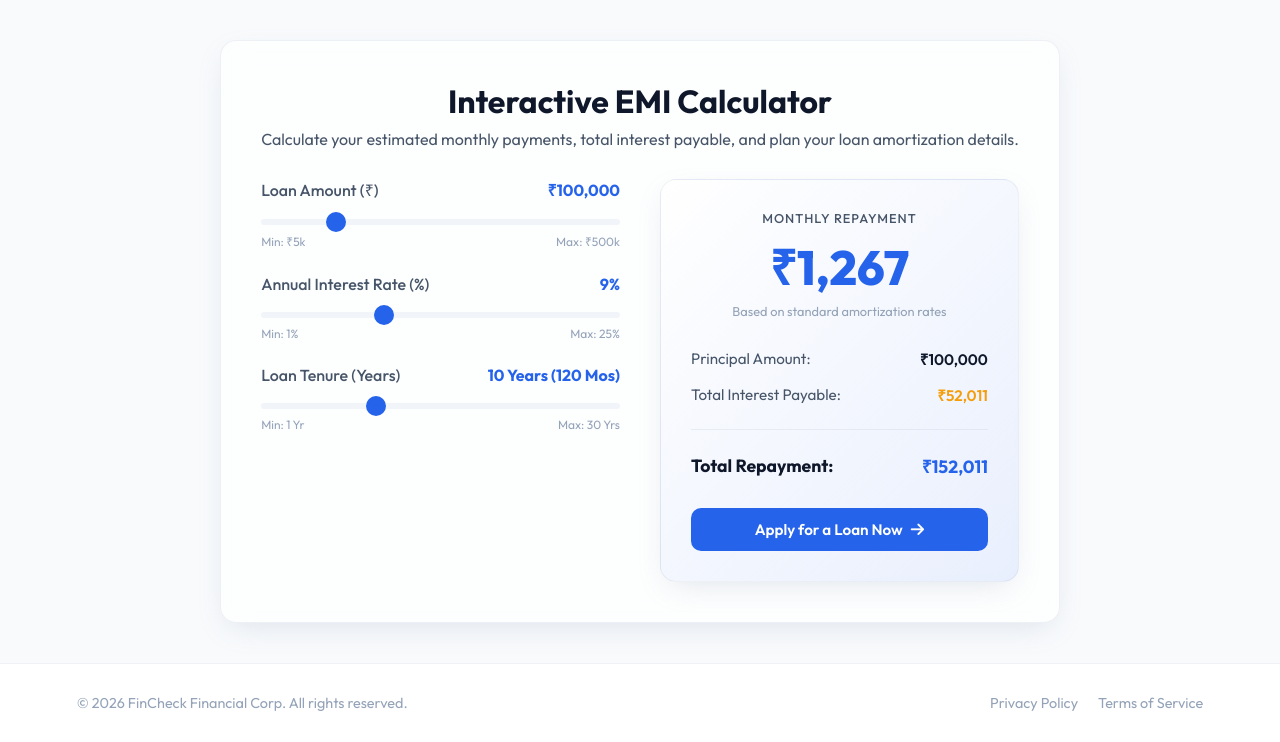
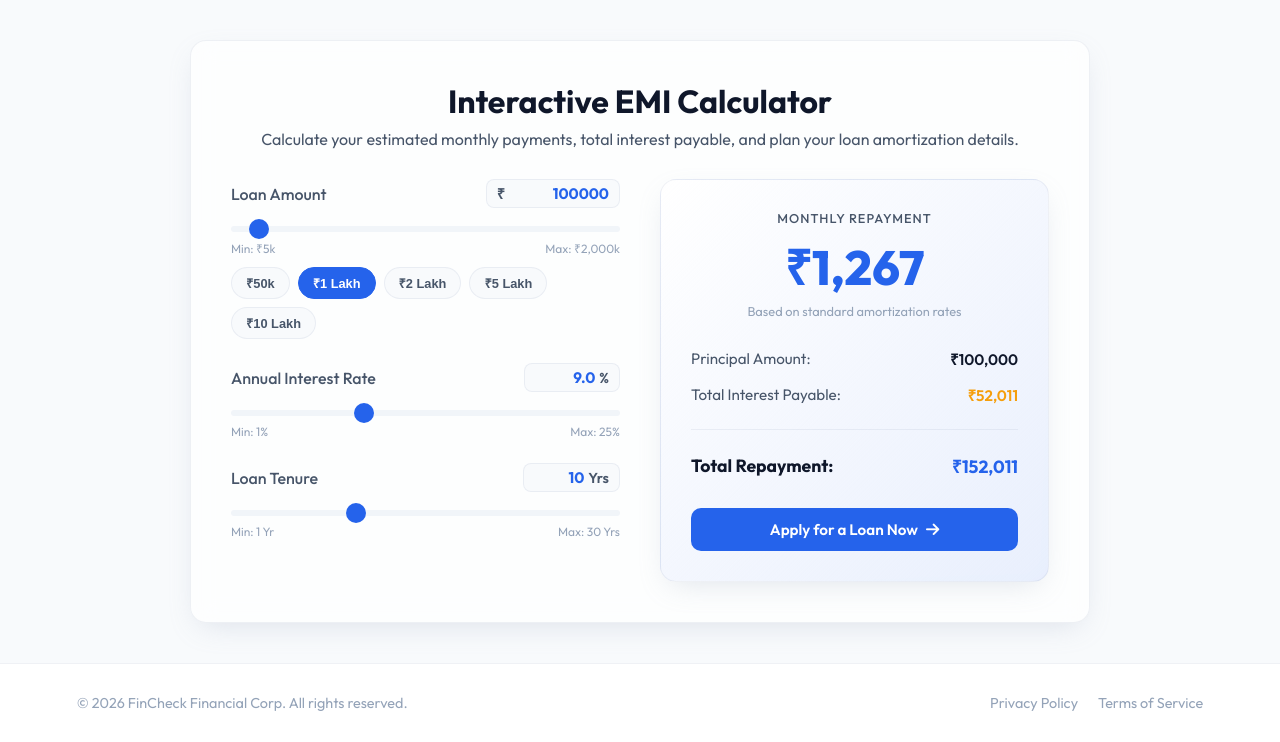
Before and after one commit to ayushchaudhary98012-commits/Fincheck-, a Flask app: page /calculator in a window 1280 px wide. Shown: the part 70-812 px from the top of the page. Run offline with Flask 3, Linux system fonts and the light colour scheme.

Commit message:
Synchronize EMI calculator inputs and sliders, add quick chips

```diff
--- a/fincheck/frontend/static/css/styles.css
+++ b/fincheck/frontend/static/css/styles.css
@@ -1008,3 +1008,81 @@ footer {
         gap: 0;
     }
 }
+
+/* Inline Input wrapper inside slider header */
+.input-inline-wrap {
+    display: inline-flex;
+    align-items: center;
+    background: var(--bg-primary);
+    border: 1px solid var(--glass-border);
+    border-radius: 8px;
+    padding: 4px 10px;
+    transition: var(--transition);
+}
+
+.input-inline-wrap:focus-within {
+    border-color: var(--primary);
+    box-shadow: 0 0 0 2px var(--primary-light);
+}
+
+.inline-calc-input {
+    border: none;
+    background: transparent;
+    outline: none;
+    font-family: inherit;
+    font-size: 0.95rem;
+    font-weight: 700;
+    color: var(--primary);
+    width: 100px;
+    text-align: right;
+}
+
+/* Hide spin-buttons in number inputs */
+.inline-calc-input::-webkit-outer-spin-button,
+.inline-calc-input::-webkit-inner-spin-button {
+    -webkit-appearance: none;
+    margin: 0;
+}
+.inline-calc-input {
+    -moz-appearance: textfield; /* Firefox */
+}
+
+.currency-symbol {
+    font-weight: 600;
+    color: var(--text-secondary);
+    margin-right: 4px;
+    font-size: 0.9rem;
+}
+
+/* Quick Select Chips */
+.quick-select-chips {
+    display: flex;
+    gap: 8px;
+    flex-wrap: wrap;
+    margin-top: 10px;
+}
+
+.chip-btn {
+    background: var(--bg-primary);
+    border: 1px solid var(--glass-border);
+    border-radius: 20px;
+    padding: 6px 14px;
+    font-size: 0.8rem;
+    font-weight: 600;
+    color: var(--text-secondary);
+    cursor: pointer;
+    transition: var(--transition);
+}
+
+.chip-btn:hover {
+    background: var(--primary-light);
+    color: var(--primary);
+    border-color: var(--primary);
+    transform: translateY(-1px);
+}
+
+.chip-btn.active {
+    background: var(--primary);
+    color: #ffffff;
+    border-color: var(--primary);
+}
--- a/fincheck/frontend/static/js/calculator.js
+++ b/fincheck/frontend/static/js/calculator.js
@@ -9,41 +9,79 @@ function initCalculator() {
     const interestRateSlider = document.getElementById('calc-rate');
     const tenureSlider = document.getElementById('calc-tenure');
 
-    if (!loanAmountSlider || !interestRateSlider || !tenureSlider) return;
+    const loanAmountInput = document.getElementById('calc-amount-input');
+    const interestRateInput = document.getElementById('calc-rate-input');
+    const tenureInput = document.getElementById('calc-tenure-input');
 
-    const loanAmountVal = document.getElementById('calc-amount-val');
-    const interestRateVal = document.getElementById('calc-rate-val');
-    const tenureVal = document.getElementById('calc-tenure-val');
+    if (!loanAmountSlider || !interestRateSlider || !tenureSlider ||
+        !loanAmountInput || !interestRateInput || !tenureInput) return;
 
     const emiDisplay = document.getElementById('calc-emi-val');
     const principalDisplay = document.getElementById('calc-principal-val');
     const interestDisplay = document.getElementById('calc-interest-val');
     const totalDisplay = document.getElementById('calc-total-val');
 
-    function updateCalculator() {
-        const amount = parseFloat(loanAmountSlider.value);
-        const rateAnnual = parseFloat(interestRateSlider.value);
-        const tenureYears = parseFloat(tenureSlider.value);
+    const chips = document.querySelectorAll('.chip-btn');
+
+    function updateCalculator(source) {
+        let amount = parseFloat(loanAmountInput.value) || 0;
+        let rateAnnual = parseFloat(interestRateInput.value) || 0;
+        let tenureYears = parseFloat(tenureInput.value) || 0;
+
+        // Handle source-specific synchronization
+        if (source === 'slider-amount') {
+            amount = parseFloat(loanAmountSlider.value);
+            loanAmountInput.value = amount;
+        } else if (source === 'input-amount') {
+            // Update slider position (constrained to slider min/max)
+            loanAmountSlider.value = Math.max(
+                parseFloat(loanAmountSlider.min),
+                Math.min(parseFloat(loanAmountSlider.max), amount)
+            );
+        } else if (source === 'slider-rate') {
+            rateAnnual = parseFloat(interestRateSlider.value);
+            interestRateInput.value = rateAnnual;
+        } else if (source === 'input-rate') {
+            interestRateSlider.value = Math.max(
+                parseFloat(interestRateSlider.min),
+                Math.min(parseFloat(interestRateSlider.max), rateAnnual)
+            );
+        } else if (source === 'slider-tenure') {
+            tenureYears = parseFloat(tenureSlider.value);
+            tenureInput.value = tenureYears;
+        } else if (source === 'input-tenure') {
+            tenureSlider.value = Math.max(
+                parseFloat(tenureSlider.min),
+                Math.min(parseFloat(tenureSlider.max), tenureYears)
+            );
+        }
+
         const tenureMonths = tenureYears * 12;
 
-        // Update labels
-        loanAmountVal.textContent = `₹${amount.toLocaleString()}`;
-        interestRateVal.textContent = `${rateAnnual}%`;
-        tenureVal.textContent = `${tenureYears} Years (${tenureMonths} Mos)`;
+        // Update chip active states based on amount
+        chips.forEach(chip => {
+            if (parseInt(chip.getAttribute('data-value')) === amount) {
+                chip.classList.add('active');
+            } else {
+                chip.classList.remove('active');
+            }
+        });
 
         // Calculate EMI
         const monthlyRate = (rateAnnual / 100) / 12;
         let emi = 0;
 
-        if (monthlyRate === 0) {
-            emi = amount / tenureMonths;
-        } else {
-            emi = (amount * monthlyRate * Math.pow(1 + monthlyRate, tenureMonths)) /
-                  (Math.pow(1 + monthlyRate, tenureMonths) - 1);
+        if (tenureMonths > 0) {
+            if (monthlyRate === 0) {
+                emi = amount / tenureMonths;
+            } else {
+                emi = (amount * monthlyRate * Math.pow(1 + monthlyRate, tenureMonths)) /
+                      (Math.pow(1 + monthlyRate, tenureMonths) - 1);
+            }
         }
 
         const totalPayment = emi * tenureMonths;
-        const totalInterest = totalPayment - amount;
+        const totalInterest = Math.max(0, totalPayment - amount);
 
         // Display values
         emiDisplay.textContent = `₹${Math.round(emi).toLocaleString()}`;
@@ -53,9 +91,24 @@ function initCalculator() {
     }
 
     // Add event listeners for sliders
-    loanAmountSlider.addEventListener('input', updateCalculator);
-    interestRateSlider.addEventListener('input', updateCalculator);
-    tenureSlider.addEventListener('input', updateCalculator);
+    loanAmountSlider.addEventListener('input', () => updateCalculator('slider-amount'));
+    interestRateSlider.addEventListener('input', () => updateCalculator('slider-rate'));
+    tenureSlider.addEventListener('input', () => updateCalculator('slider-tenure'));
+
+    // Add event listeners for numeric text inputs
+    loanAmountInput.addEventListener('input', () => updateCalculator('input-amount'));
+    interestRateInput.addEventListener('input', () => updateCalculator('input-rate'));
+    tenureInput.addEventListener('input', () => updateCalculator('input-tenure'));
+
+    // Add event listeners for chips
+    chips.forEach(chip => {
+        chip.addEventListener('click', () => {
+            const val = parseInt(chip.getAttribute('data-value'));
+            loanAmountInput.value = val;
+            loanAmountSlider.value = val;
+            updateCalculator('input-amount');
+        });
+    });
 
     // Initial run
     updateCalculator();
--- a/fincheck/frontend/templates/calculator.html
+++ b/fincheck/frontend/templates/calculator.html
@@ -14,22 +14,37 @@
         <div>
             <!-- Amount -->
             <div class="slider-group">
-                <div class="slider-header">
-                    <span>Loan Amount (₹)</span>
-                    <span id="calc-amount-val" class="slider-val">₹100,000</span>
+                <div class="slider-header" style="align-items: center; gap: 10px;">
+                    <span>Loan Amount</span>
+                    <div class="input-inline-wrap">
+                        <span class="currency-symbol">₹</span>
+                        <input type="number" id="calc-amount-input" class="inline-calc-input" min="5000" max="10000000" step="1000" value="100000">
+                    </div>
                 </div>
-                <input type="range" id="calc-amount" class="range-slider" min="5000" max="500000" step="5000" value="100000">
+                <input type="range" id="calc-amount" class="range-slider" min="5000" max="2000000" step="5000" value="100000">
                 <div style="display: flex; justify-content: space-between; font-size: 0.75rem; color: var(--text-muted); margin-top: 4px;">
                     <span>Min: ₹5k</span>
-                    <span>Max: ₹500k</span>
+                    <span>Max: ₹2,000k</span>
+                </div>
+
+                <!-- Quick Select Chips -->
+                <div class="quick-select-chips">
+                    <button class="chip-btn" data-value="50000">₹50k</button>
+                    <button class="chip-btn active" data-value="100000">₹1 Lakh</button>
+                    <button class="chip-btn" data-value="200000">₹2 Lakh</button>
+                    <button class="chip-btn" data-value="500000">₹5 Lakh</button>
+                    <button class="chip-btn" data-value="1000000">₹10 Lakh</button>
                 </div>
             </div>
 
             <!-- Rate -->
             <div class="slider-group">
-                <div class="slider-header">
-                    <span>Annual Interest Rate (%)</span>
-                    <span id="calc-rate-val" class="slider-val">9.0%</span>
+                <div class="slider-header" style="align-items: center; gap: 10px;">
+                    <span>Annual Interest Rate</span>
+                    <div class="input-inline-wrap">
+                        <input type="number" id="calc-rate-input" class="inline-calc-input" min="0.1" max="30" step="0.1" value="9.0" style="width: 60px;">
+                        <span class="currency-symbol" style="margin-left: 4px; margin-right: 0;">%</span>
+                    </div>
                 </div>
                 <input type="range" id="calc-rate" class="range-slider" min="1" max="25" step="0.1" value="9.0">
                 <div style="display: flex; justify-content: space-between; font-size: 0.75rem; color: var(--text-muted); margin-top: 4px;">
@@ -40,9 +55,12 @@
 
             <!-- Tenure -->
             <div class="slider-group">
-                <div class="slider-header">
-                    <span>Loan Tenure (Years)</span>
-                    <span id="calc-tenure-val" class="slider-val">10 Years</span>
+                <div class="slider-header" style="align-items: center; gap: 10px;">
+                    <span>Loan Tenure</span>
+                    <div class="input-inline-wrap">
+                        <input type="number" id="calc-tenure-input" class="inline-calc-input" min="1" max="35" step="1" value="10" style="width: 50px;">
+                        <span class="currency-symbol" style="margin-left: 4px; margin-right: 0;">Yrs</span>
+                    </div>
                 </div>
                 <input type="range" id="calc-tenure" class="range-slider" min="1" max="30" step="1" value="10">
                 <div style="display: flex; justify-content: space-between; font-size: 0.75rem; color: var(--text-muted); margin-top: 4px;">
```
